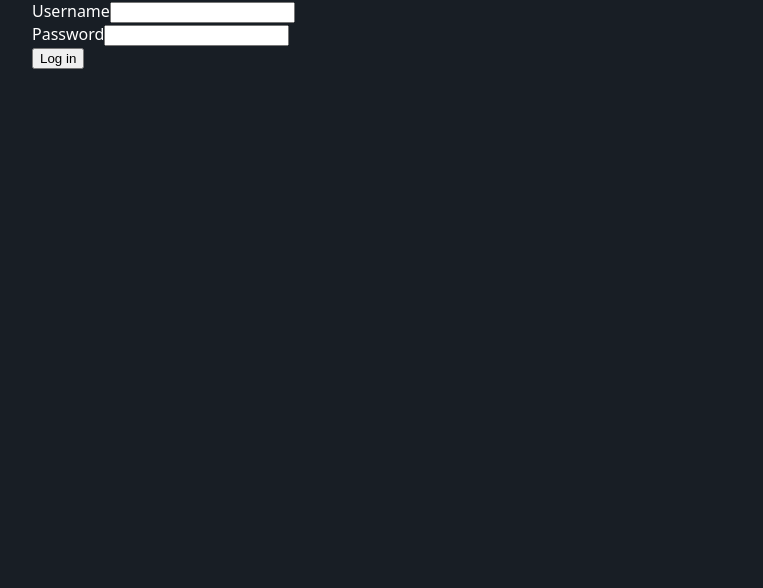
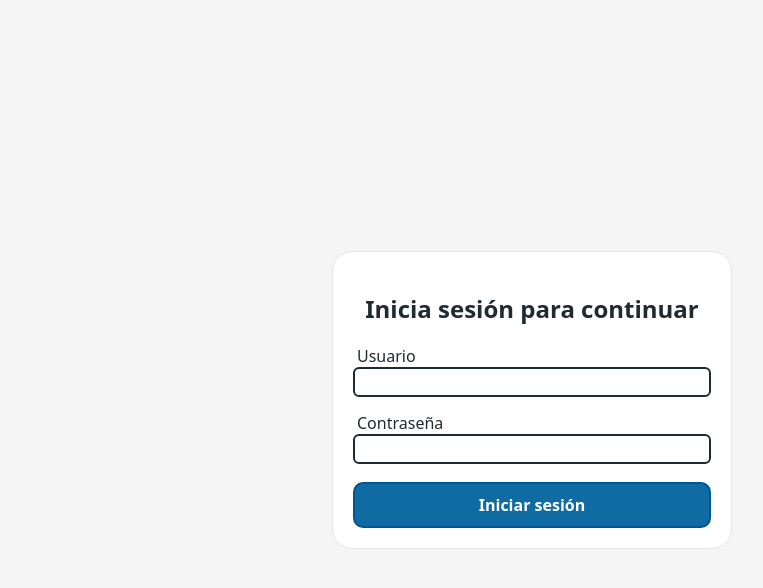
Before and after one commit to newalvaro9/Give-Get, a Next.js app: page /auth/login in a window 1280 px wide. Shown: the top 588 px of the page, without its empty margins (108-871 px from the left). Built offline with nearby package versions, Linux system fonts and the light colour scheme; no server answers.

Commit message:
frontend

```diff
--- a/src/components/layout.tsx
+++ b/src/components/layout.tsx
@@ -5,7 +5,7 @@ export default function Layout({ children, title }: { children: React.ReactNode,
     return (
         <>
             <Head>
-                <title>{title ? title : "Untitled"}</title>
+                <title>{title ? title : "Give Your Time"}</title>
                 <meta name="description" content="" />
                 <meta name="viewport" content="width=device-width, initial-scale=1.0" />
                 <link rel="shortcut icon" type="image/x-icon" href="/favicon.ico" />
--- a/src/pages/auth/login.tsx
+++ b/src/pages/auth/login.tsx
@@ -2,6 +2,8 @@ import { useRef, useState } from 'react'
 import { getSession, signIn } from "next-auth/react";
 import { useRouter } from 'next/router';
 import type { GetServerSideProps } from 'next/types';
+
+import styles from '@/styles/Card.module.css'
 
 import Layout from '@/components/layout';
 import Alert from '@/components/alert';
@@ -52,24 +54,34 @@ export default function Login() {
     }
 
     return (
-        <Layout title={"Iniciar sesión"}>
+        <Layout title={"Iniciar sesión - Give Your Time"}>
             <form action="/api/auth/callback/credentials" method="POST">
+                <div className={styles["card"]}>
+                    <div className={styles["card-body"]}>
+                        <h2 className={styles['title']}>Inicia sesión para continuar</h2>
+
                         <Alert error={error} setError={setError} />
 
-                <div>
+                        <div className={styles["forms"]}>
+
+                            <div className={styles["form-group"]}>
                                 <label className="label" htmlFor="username">
-                        Username
+                                    Usuario
                                 </label>
-                    <input type="text" name="username" ref={usernameRef} required />
+                                <input type="text" id="username" name="username" ref={usernameRef} required />
                             </div>
 
-                <div>
+                            <div className={styles["form-group"]}>
                                 <label className="label" htmlFor="password">
-                        Password
+                                    Contraseña
                                 </label>
                                 <input type="password" name="password" ref={passwordRef} required />
                             </div>
-                <button id="login" type="button" onClick={handleSignIn}>Log in</button>
+                        </div>
+
+                        <button id="login" type="button" onClick={handleSignIn} className={styles["submit-input"]}>Iniciar sesión</button>
+                    </div>
+                </div>
             </form>
         </Layout>
     )
--- /dev/null
+++ b/src/styles/Card.module.css
@@ -0,0 +1,70 @@
+.card {
+    width: 100%;
+    height: 100%;
+    display: flex;
+    justify-content: center;
+    align-items: center;
+}
+
+.card-body {
+    border: 1px solid #e3e3e3;
+    background-color: #fff;
+    border-radius: 20px;
+    color: #1f2b33;
+    width: 40%;
+    padding: 20px;
+    display: flex;
+    flex-direction: column;
+}
+
+.title {
+    text-align: center;
+    color: #1f2b33;
+}
+
+.forms {
+    display: flex;
+    flex-direction: column;
+    gap: 15px;
+}
+
+.form-group {
+    display: flex;
+    flex-direction: column;
+}
+
+.form-group>input {
+    background-color: #fcfeff;
+    border: 2px solid #1f2b33;
+    border-radius: 6px;
+    width: 100%;
+    height: 30px;
+    font-size: 16px;
+}
+
+.form-group>input:focus {
+    outline: none;
+    border: 2px solid #4989b1
+}
+
+.form-group>label {
+    margin-left: 4px
+}
+
+.submit-input {
+    background-color: #106ba3;
+    color: white;
+    border: 2px solid #015493;
+    border-radius: 10px;
+    cursor: pointer;
+    font-family: inherit;
+    font-size: inherit;
+    font-style: inherit;
+    font-weight: 550;
+    line-height: inherit;
+    padding: 10px;
+}
+
+.submit-input {
+    margin-top: 18px;
+}
--- /dev/null
+++ b/src/styles/Posts.module.css
@@ -0,0 +1,55 @@
+.cards {
+    display: flex;
+    flex-direction: column;
+    row-gap: 15px;
+}
+
+.card {
+    width: 500px;
+    height: auto;
+    background-color: white;
+    padding: 24px;
+    border: 2px solid #ebf2f7;
+    border-radius: 8px;
+}
+
+.card-header {
+    display: flex;
+    flex-direction: row;
+    justify-content: flex-start;
+}
+
+.header-info {
+    display: flex;
+    flex-direction: column;
+    margin-left: 10px;
+}
+
+.header-info>h4,
+.header-info>p {
+    margin: 0;
+}
+
+.card-body {
+    margin-top: 20px;
+}
+
+.card-helpers {
+    margin-top: 16px;
+    display: flex;
+    justify-content: space-between;
+}
+
+.helper>button {
+    background-color: black;
+    color: white;
+    border: 2px solid #ebf2f7;
+    border-radius: 20px;
+    cursor: pointer;
+    font-family: inherit;
+    font-size: inherit;
+    font-style: inherit;
+    font-weight: 550;
+    line-height: inherit;
+    padding: 10px;
+}
--- a/src/styles/globals.css
+++ b/src/styles/globals.css
@@ -1,13 +1,14 @@
 html,
 body,
 #__next {
-  background-color: #181e25; /* Background main color */
+  background-color: #f5f5f5;
   margin: 0;
   padding: 0;
   height: 100vh;
   min-height: 100vh;
   font-family: system-ui, -apple-system, "Segoe UI", Roboto, "Helvetica Neue", Arial, "Noto Sans", "Liberation Sans", sans-serif, "Apple Color Emoji", "Segoe UI Emoji", "Segoe UI Symbol", "Noto Color Emoji";
-  color: white; /* Text Color */
+  color: black;
+  /* Text Color */
 }
 
 form {
@@ -33,3 +34,8 @@ form {
   height: 100%;
   margin: auto;
 }
+
+textarea {
+  resize: none;
+  overflow: hidden;
+}
```
Also changed, not shown: lib/database/models/posts.ts (added, +40 -0 lines), src/pages/index.tsx (+70 -19 lines), src/pages/ineedhelp.tsx (added, +112 -0 lines), src/pages/profile.tsx (added, +27 -0 lines), utils/formatDate.ts (added, +9 -0 lines), src/styles/New.module.css (added). Lines whose indentation alone changed are shown as unchanged.
